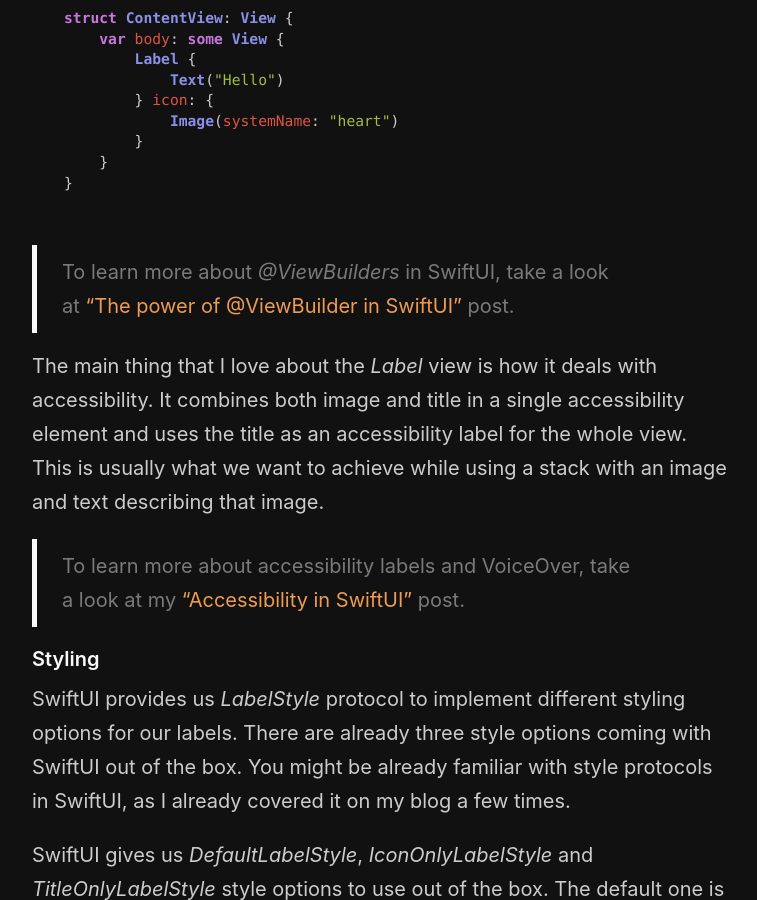
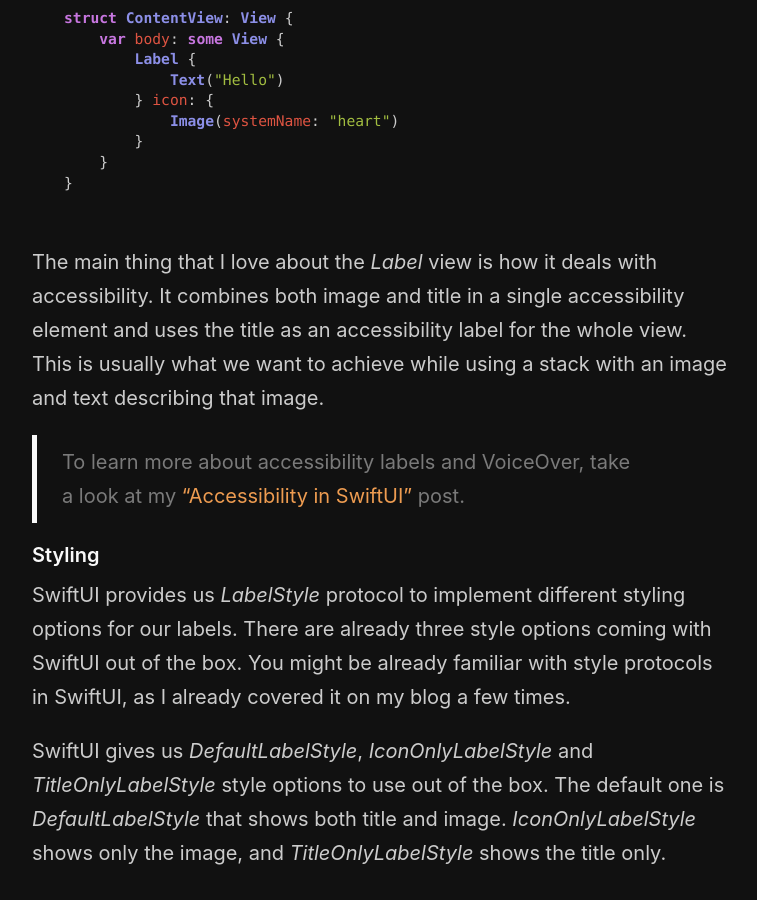
Before and after one commit to mecid/mecid.github.io, a Jekyll site: the page built from _posts/2020-12-23-labels-in-swiftui.md, in a window 1280 px wide and 900 px high, scrolled down 1357 px. Shown: the whole window, without its empty margins (258-1015 px from the left). Built offline with Jekyll 4.4.1, drawn with Linux system fonts in a browser that asks for light colours.

Commit message:
View Builder reference removed from labels post

````diff
--- a/_posts/2020-12-23-labels-in-swiftui.md
+++ b/_posts/2020-12-23-labels-in-swiftui.md
@@ -41,8 +41,6 @@
     }
 }
 ```
-
-> To learn more about *@ViewBuilders* in SwiftUI, take a look at ["The power of @ViewBuilder in SwiftUI"](/2019/12/18/the-power-of-viewbuilder-in-swiftui/) post.
 
 The main thing that I love about the *Label* view is how it deals with accessibility. It combines both image and title in a single accessibility element and uses the title as an accessibility label for the whole view. This is usually what we want to achieve while using a stack with an image and text describing that image.
 
````
